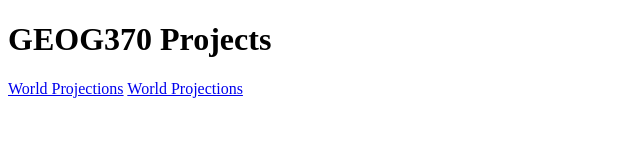
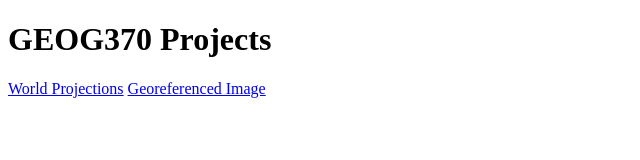
Before and after one commit to jbrazer/GEOG370Spring21, a plain HTML site: page index.html in a window 1280 px wide. Shown: the full height of the page, 0-640 px from the left. Drawn offline with Linux system fonts and the light colour scheme.

Commit message:
georeference title

```diff
--- a/index.html
+++ b/index.html
@@ -8,6 +8,6 @@
 <body>
     <h1>GEOG370 Projects</h1>
     <a href="./Worldprojections/worldprojections.html">World Projections</a>
-    <a href="./HW3/tiles/homework3.html">World Projections</a>
+    <a href="./HW3/tiles/homework3.html">Georeferenced Image</a>
 </body>
 </html>
```
